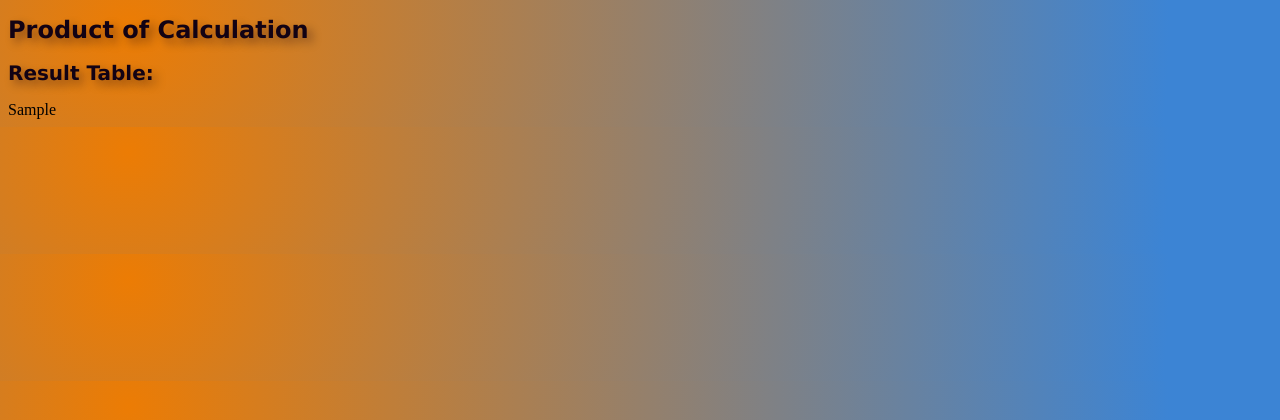
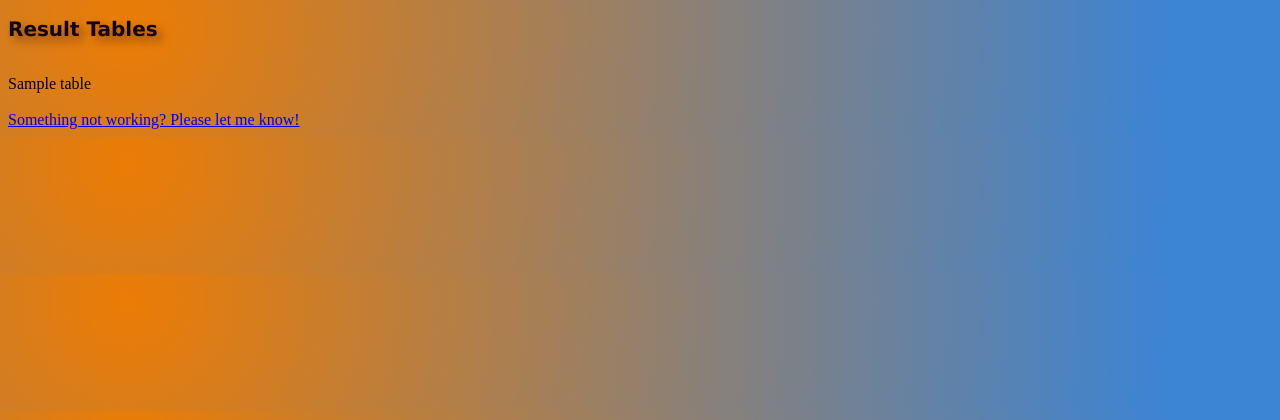
Before and after one commit to Countess-Magpyr/Flask-App, a Flask app: template templates/result.html in a window 1280 px wide. Shown: the top 420 px of the page. Run offline with Flask 3, Linux system fonts and the light colour scheme; the template is opened without the code that fills it: most values are stand-ins (such as "Sample title", 1, 10 or a date in 2020).

Commit message:
Add files via upload

```diff
--- a/templates/result.html
+++ b/templates/result.html
@@ -7,9 +7,19 @@
     <title>SDV Monitoring Table</title>
 </head>
 <body>
-    <h1>Product of Calculation</h1>
-    <div><h2>Result Table:</h2>
-    {{result_table|safe}}</div>
+    <h2>Result Tables</h2>
+    <br>
+    <div class="container">
+
+    {{table|safe}}
+    <br>
+    <br>
+
+
+       </div>
 
 </body>
+<footer>
+    <a href="mailto:r.krebs-wheaton@clinical-evaluation.com">Something not working? Please let me know!</a>
+</footer>
 </html>
```
